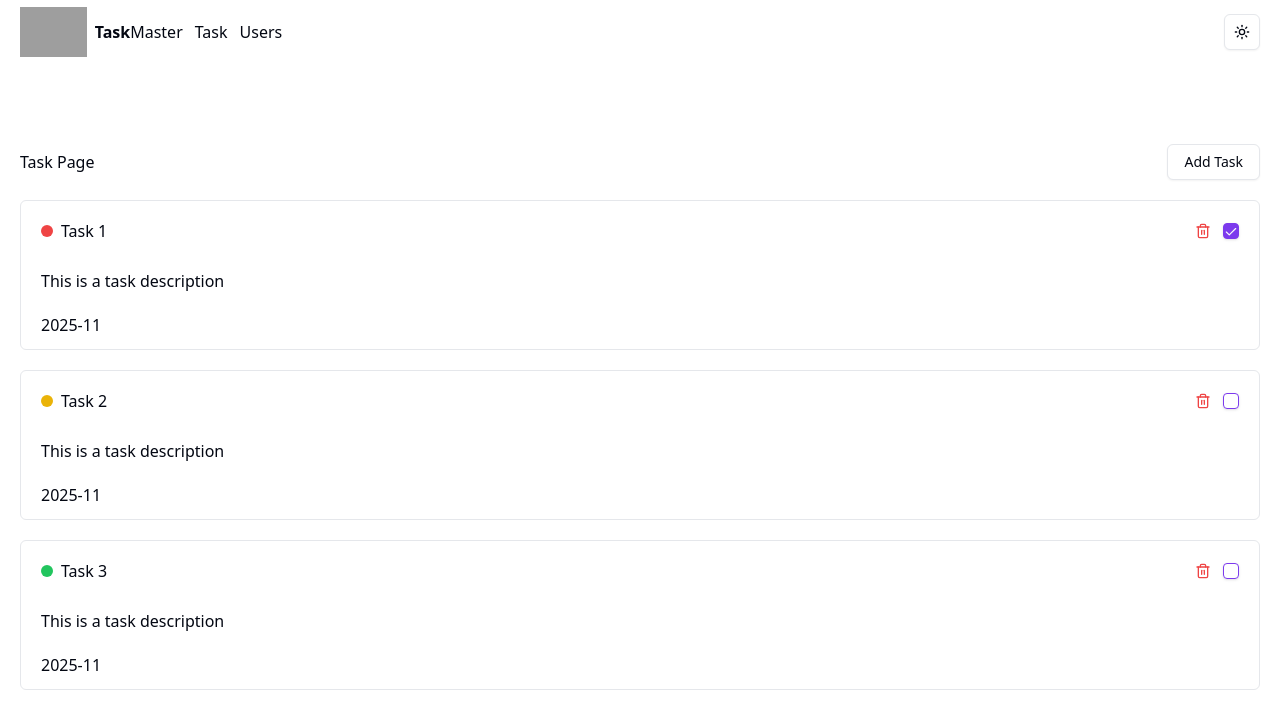
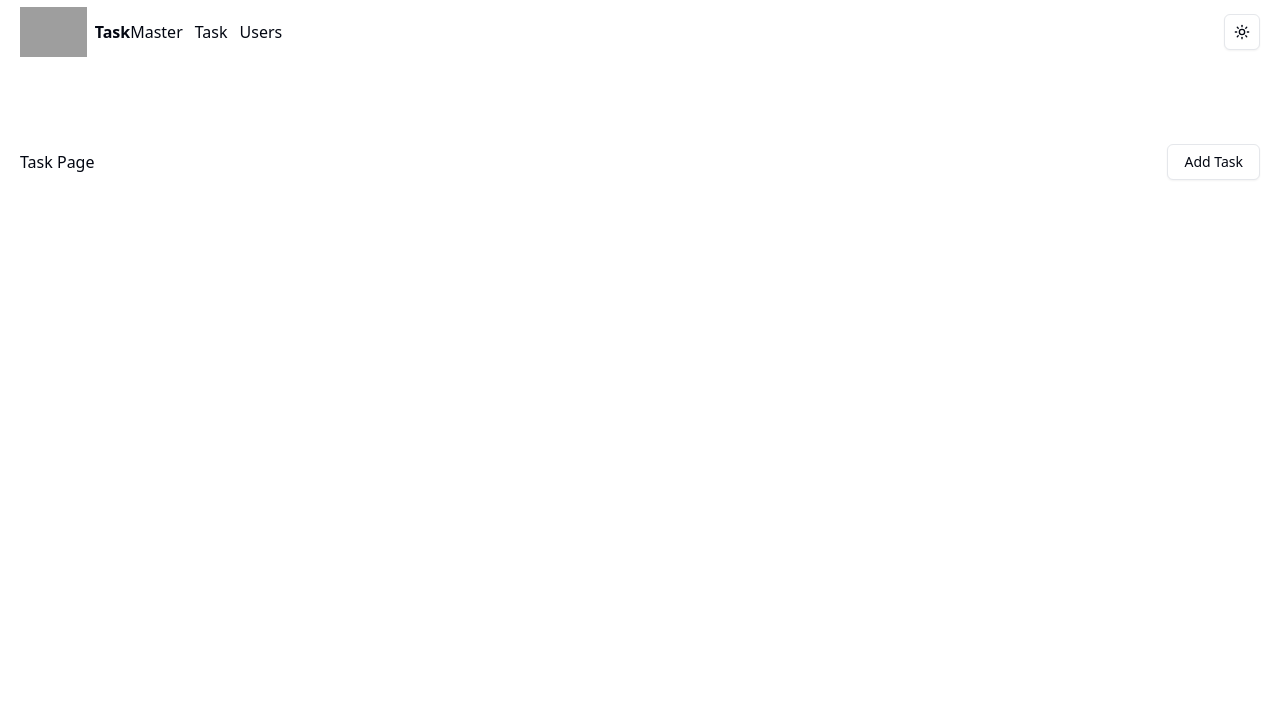
Before and after one commit to KMTonmoy/Redux-Task_Master, a React (Vite) app: page / in a window 1280 px wide. Shown: the top 728 px of the page. Built offline with nearby package versions, Linux system fonts and the light colour scheme; grey boxes are pictures that could not be loaded.

Commit message:
UUID added

```diff
--- a/package.json
+++ b/package.json
@@ -34,6 +34,7 @@
     "redux-toolkit": "^1.1.2",
     "tailwind-merge": "^2.6.0",
     "tailwindcss-animate": "^1.0.7",
+    "uuid": "^11.0.3",
     "zod": "^3.24.1"
   },
   "devDependencies": {
--- a/src/components/AddTask/AddTasks.tsx
+++ b/src/components/AddTask/AddTasks.tsx
@@ -9,7 +9,6 @@ import {
     DialogTrigger,
 } from "@/components/ui/dialog";
 import { useState } from 'react';
-
 import {
     Select,
     SelectContent,
@@ -28,16 +27,21 @@ import { Popover, PopoverContent, PopoverTrigger } from "@/components/ui/popover
 import { Calendar } from "@/components/ui/calendar";
 import { CalendarIcon } from "lucide-react";
 import { format } from "date-fns";
+import { useDispatch } from "react-redux";
+import { addTask } from "@/redux/features/task/taskSlice";
 
 const AddTasks = () => {
     const [isModalOpen, setIsModalOpen] = useState(false);
-    const [date, setDate] = useState(null);
+    const [date, setDate] = useState<Date | null>(null);
     const form = useForm();
+    const dispatch = useDispatch();
 
     const onsubmit = (data) => {
-        console.log(data);
+        dispatch(addTask(data));
         toast.success("Task Added Successfully");
         setIsModalOpen(false);
+        form.reset();
+        setDate(null);
     };
 
     return (
@@ -64,7 +68,7 @@ const AddTasks = () => {
                                     <FormItem>
                                         <FormLabel>Task Title</FormLabel>
                                         <FormControl>
-                                            <Input {...field} placeholder="Task Title" value={field.value || ""} />
+                                            <Input required {...field} placeholder="Task Title" value={field.value || ""} />
                                         </FormControl>
                                     </FormItem>
                                 )}
@@ -105,7 +109,7 @@ const AddTasks = () => {
                                     <FormItem>
                                         <FormLabel>Task Description</FormLabel>
                                         <FormControl>
-                                            <Textarea {...field} placeholder="Task Description" value={field.value || ""} />
+                                            <Textarea required {...field} placeholder="Task Description" value={field.value || ""} />
                                         </FormControl>
                                     </FormItem>
                                 )}
@@ -130,6 +134,7 @@ const AddTasks = () => {
                                                 </PopoverTrigger>
                                                 <PopoverContent className="w-auto p-0" align="start">
                                                     <Calendar
+                                                        required
                                                         mode="single"
                                                         selected={date}
                                                         onSelect={(selectedDate) => {
--- a/src/components/TaskCard/TaskCard.tsx
+++ b/src/components/TaskCard/TaskCard.tsx
@@ -1,55 +1,38 @@
-import React from 'react';
-import { Button } from '../ui/button';
-import { Trash2 } from 'lucide-react';
-import { Checkbox } from "@/components/ui/checkbox"
-import { ITask } from '@/types/types';
-interface Ipros {
+import React from "react";
+import { Button } from "../ui/button";
+import { Trash2 } from "lucide-react";
+import { Checkbox } from "@/components/ui/checkbox";
+import { ITask } from "@/types/types";
+
+interface IProps {
     todo: ITask;
 }
-const TaskCard = ({ todo }: Ipros) => {
-    const {
-        title,
-        description,
-        dueDate,
-        isComplete,
-        priority } = todo;
+
+const TaskCard = ({ todo }: IProps) => {
+    const { title, description, dueDate, isComplete, priority } = todo;
+
+     const formattedDueDate = new Date(dueDate).toLocaleDateString();
+
     return (
-        <div className='border px-5 py-3 rounded-md'>
-            <div className='flex justify-between items-center'>
-                <div className='flex gap-2 items-center '>
+        <div className="border px-5 py-3 rounded-md">
+            <div className="flex justify-between items-center">
+                <div className="flex gap-2 items-center">
                     <div>
-                        {priority === "High" && (
-                            <div className='size-3 rounded-full bg-red-500'></div>
-                        )}
-                        {priority === "Medium" && (
-                            <div className='size-3 rounded-full bg-yellow-500'></div>
-                        )}
-                        {priority === "Low" && (
-                            <div className='size-3 rounded-full bg-green-500'></div>
-                        )}
+                        {priority === "High" && <div className="size-3 rounded-full bg-red-500"></div>}
+                        {priority === "Medium" && <div className="size-3 rounded-full bg-yellow-500"></div>}
+                        {priority === "Low" && <div className="size-3 rounded-full bg-green-500"></div>}
                     </div>
                     <h1>{title}</h1>
                 </div>
-                <div className='flex gap-3 items-center'>
-                    <Button variant="link" className='p-0 text-red-500'  >
+                <div className="flex gap-3 items-center">
+                    <Button variant="link" className="p-0 text-red-500">
                         <Trash2 />
                     </Button>
-                    {
-                        isComplete ? (
-
-                            <Checkbox checked ></Checkbox>
-                        ) : (
-                            <Checkbox ></Checkbox>
-                        )
-                    }
+                    <Checkbox checked={isComplete} />
                 </div>
-
-
-
-
             </div>
-            <p className='mt-5'>{description}</p>
-            <p className='mt-5'>{dueDate}</p>
+            <p className="mt-5">{description}</p>
+            <p className="mt-5">{formattedDueDate}</p>
         </div>
     );
 };
--- a/src/redux/features/task/taskSlice.ts
+++ b/src/redux/features/task/taskSlice.ts
@@ -1,53 +1,40 @@
 import { RootState } from "@/redux/store";
 import { ITask } from "@/types/types";
-import { createSlice } from "@reduxjs/toolkit";
+import { createSlice, PayloadAction } from "@reduxjs/toolkit";
+import { v4 as uuidv4 } from 'uuid';
 
 interface InitialState {
-    tasks: [ITask];
-    filter: "all" | "high" | "medium" | "low";
+    tasks: ITask[];
+    filter: "all" | "High" | "Medium" | "Low";
 }
 
+const initialState: InitialState = {
+    tasks: [],
+    filter: "all",
+};
 
-
-const initialState: InitialState = {
-    tasks: [
-        {
-            id: 1,
-            title: "Task 1",
-            description: "This is a task description",
-            dueDate: '2025-11',
-            isComplete: true,
-            priority: "High",
-        },
-        {
-            id: 2,
-            title: "Task 2",
-            description: "This is a task description",
-            dueDate: '2025-11',
-            isComplete: false,
-            priority: "Medium",
-        },
-        {
-            id: 3,
-            title: "Task 3",
-            description: "This is a task description",
-            dueDate: '2025-11',
-            isComplete: false,
-            priority: "Low",
-        },
-
-    ],
-    filter: "all"
-}
 const todoSlice = createSlice({
-    name: "task",
+    name: "todo",
     initialState,
     reducers: {
+        addTask: (state, action: PayloadAction<ITask>) => {
+            const id = uuidv4();
+            const taskData = {
+                ...action.payload,
+                id,
+                isComplete: false,
+            };
 
+            state.tasks.push(taskData);
+        },
+        setFilter: (state, action: PayloadAction<"all" | "High" | "Medium" | "Low">) => {
+            state.filter = action.payload;
+        },
     },
-})
+});
 
 export const selectFilter = (state: RootState) => state.todo.filter;
 export const selectTasks = (state: RootState) => state.todo.tasks;
 
+export const { addTask, setFilter } = todoSlice.actions;
 export default todoSlice.reducer;
--- a/src/redux/hooks.ts
+++ b/src/redux/hooks.ts
@@ -1,4 +1,4 @@
-// src/redux/hooks.ts
-import { useSelector, TypedUseSelectorHook } from 'react-redux';
-import { RootState } from './store';
+import { useSelector, TypedUseSelectorHook } from "react-redux";
+import { RootState } from "./store";
+
 export const useAppSelector: TypedUseSelectorHook<RootState> = useSelector;
--- a/src/redux/store.ts
+++ b/src/redux/store.ts
@@ -1,11 +1,12 @@
 import { configureStore } from "@reduxjs/toolkit";
 import counterReducer from "./features/counterSlice";
 import taskReducer from "./features/task/taskSlice";
+
 export const store = configureStore({
     reducer: {
         counter: counterReducer,
         todo: taskReducer,
-    }
+    },
 });
 
 export type RootState = ReturnType<typeof store.getState>;
```
Also changed, not shown: src/types/types.ts (line endings or trailing spaces), 1 other file (tests, documents, lock files or other folders).
